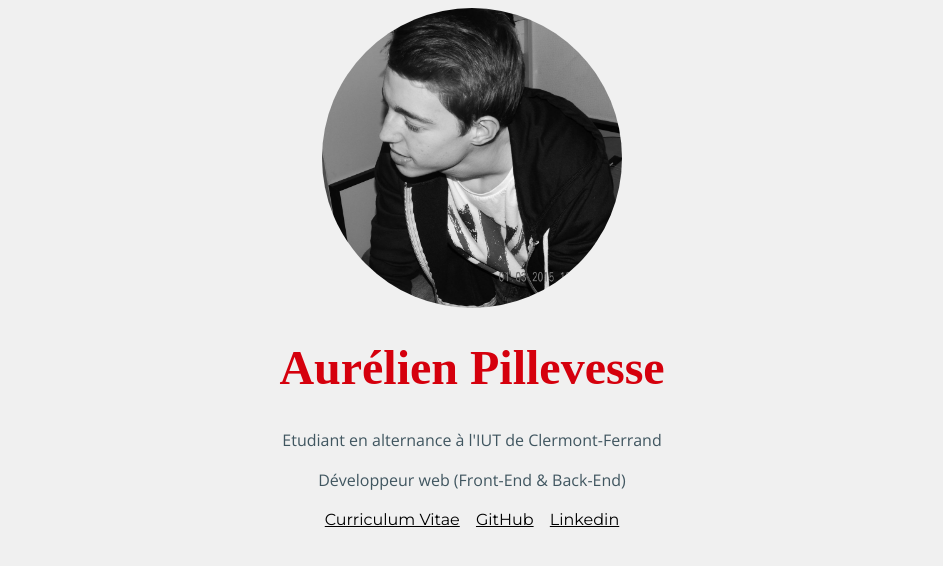
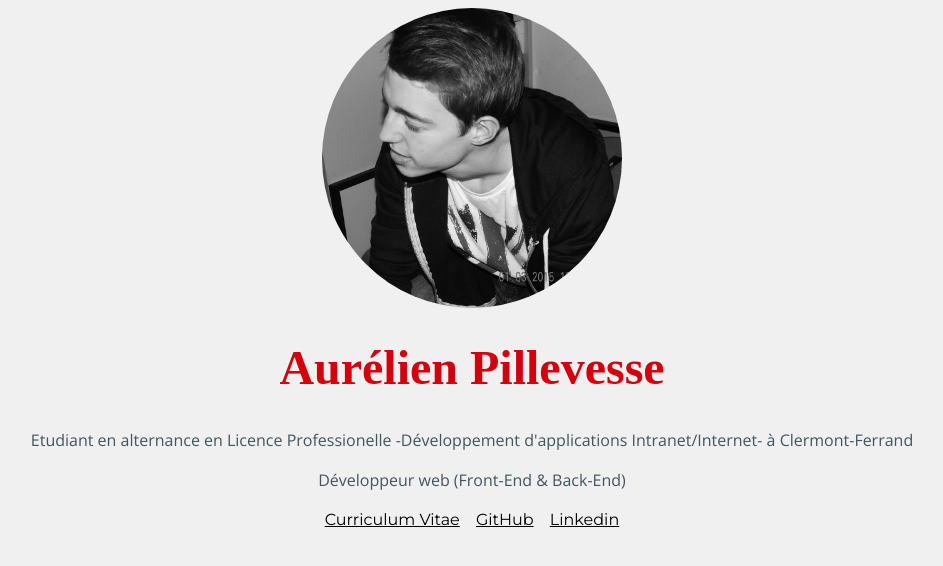
Before and after one commit to AurelienPillevesse/AurelienPillevesse.github.io, a plain HTML site: page index.html in a window 1280 px wide. Shown: the whole page, without its empty margins (168-1111 px from the left). Drawn offline with nearby package versions, Linux system fonts and the light colour scheme; a web font is replaced by a local one.

Commit message:
update index.html

```diff
--- a/index.html
+++ b/index.html
@@ -28,7 +28,7 @@
 	<div id="content">
 		<div class="me"></div>
 		<h1>Aurélien Pillevesse</h1>
-		<p>Etudiant en alternance à l'IUT de Clermont-Ferrand</p>
+		<p>Etudiant en alternance en Licence Professionelle -Développement d'applications Intranet/Internet- à Clermont-Ferrand</p>
 		<p>Développeur web (Front-End & Back-End)</p>
 		<ul class="social">
 			<li><a href="pdf/AurelienPillevesse_CV.pdf">Curriculum Vitae</a></li>
```
